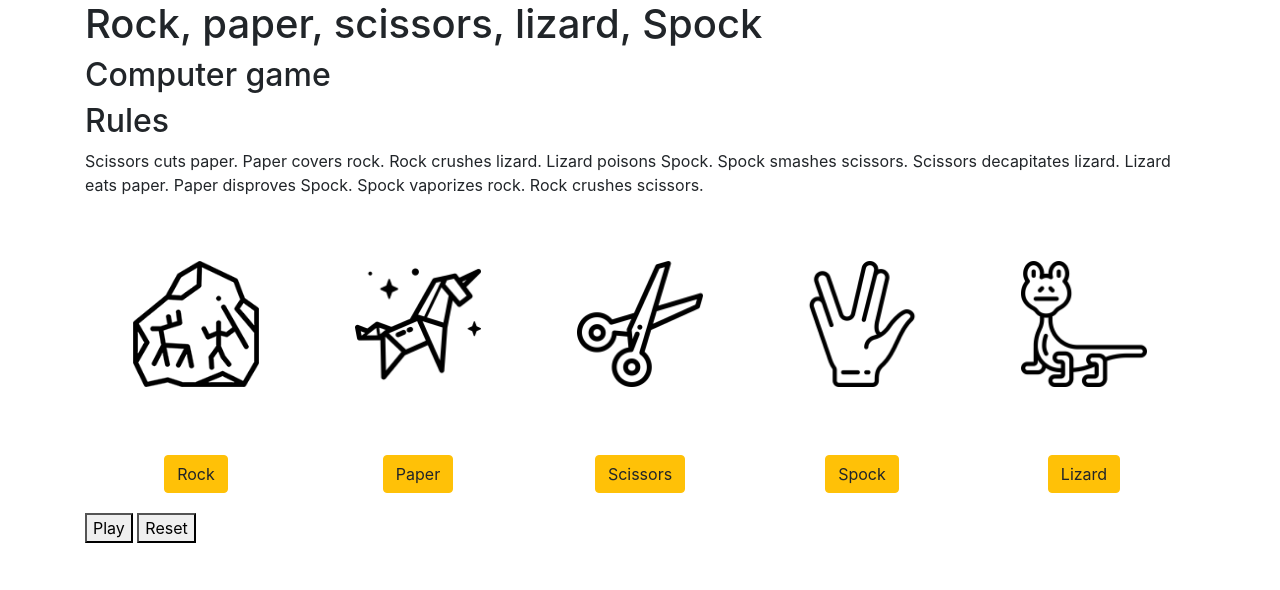
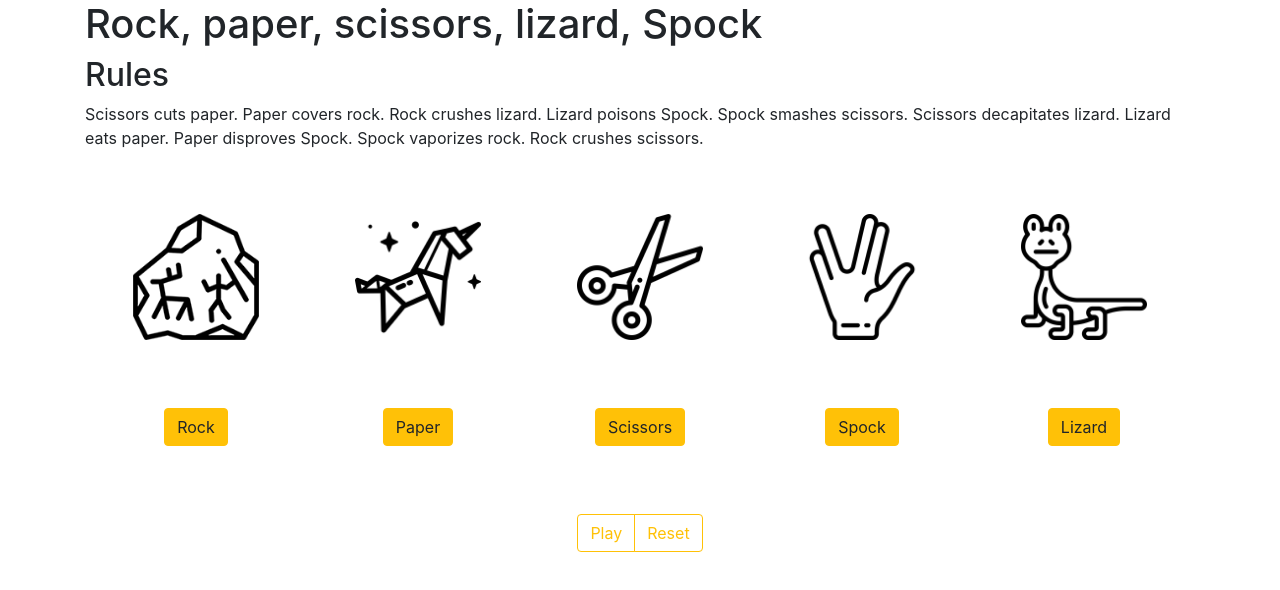
Before and after one commit to LeaDalibard/rock-scissors-paper, a plain HTML site: page index.html in a window 1280 px wide. Drawn offline with nearby package versions, Linux system fonts and the light colour scheme.

Commit message:
Improving design button play and reset with bootstrap

```diff
--- a/index.html
+++ b/index.html
@@ -16,7 +16,6 @@
 
     <header>
         <h1>Rock, paper, scissors, lizard, Spock</h1>
-        <h2>Computer game</h2>
 
     </header>
 
@@ -32,7 +31,7 @@
                 <div class="card border-0">
                     <img src="images/004-rock.png" class="p-5 img-fluid max-width: 100%">
                     <div class="card-body text-center ">
-                        <button id="rock" type="button" class="btn btn-warning" >Rock</button>
+                        <button id="rock" type="button" class="btn btn-warning">Rock</button>
                     </div>
                 </div>
                 <div class="card border-0">
@@ -66,14 +65,14 @@
             </div>
 
 
+        </section>
+        <section class="computer  text-center m-5">
 
+            <div class="btn-group" role="group" >
+                <button id="play" type="button" class="btn btn-outline-warning">Play</button>
+                <button id="reset" type="button" class="btn btn-outline-warning">Reset</button>
+            </div>
 
-
-
-        </section>
-        <section class="computer">
-            <button id="play">Play</button>
-            <button id="reset">Reset</button>
         </section>
         <section>
             <p id="result"></p>
```
